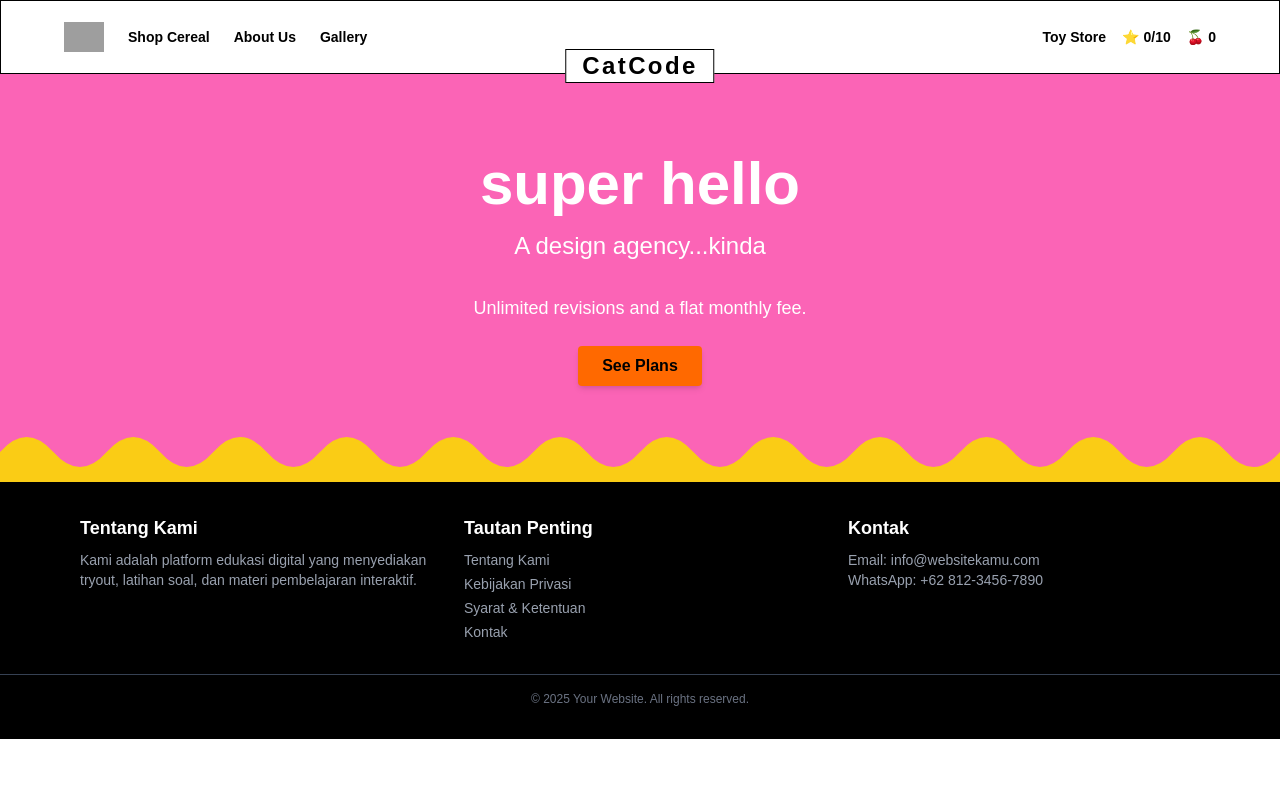
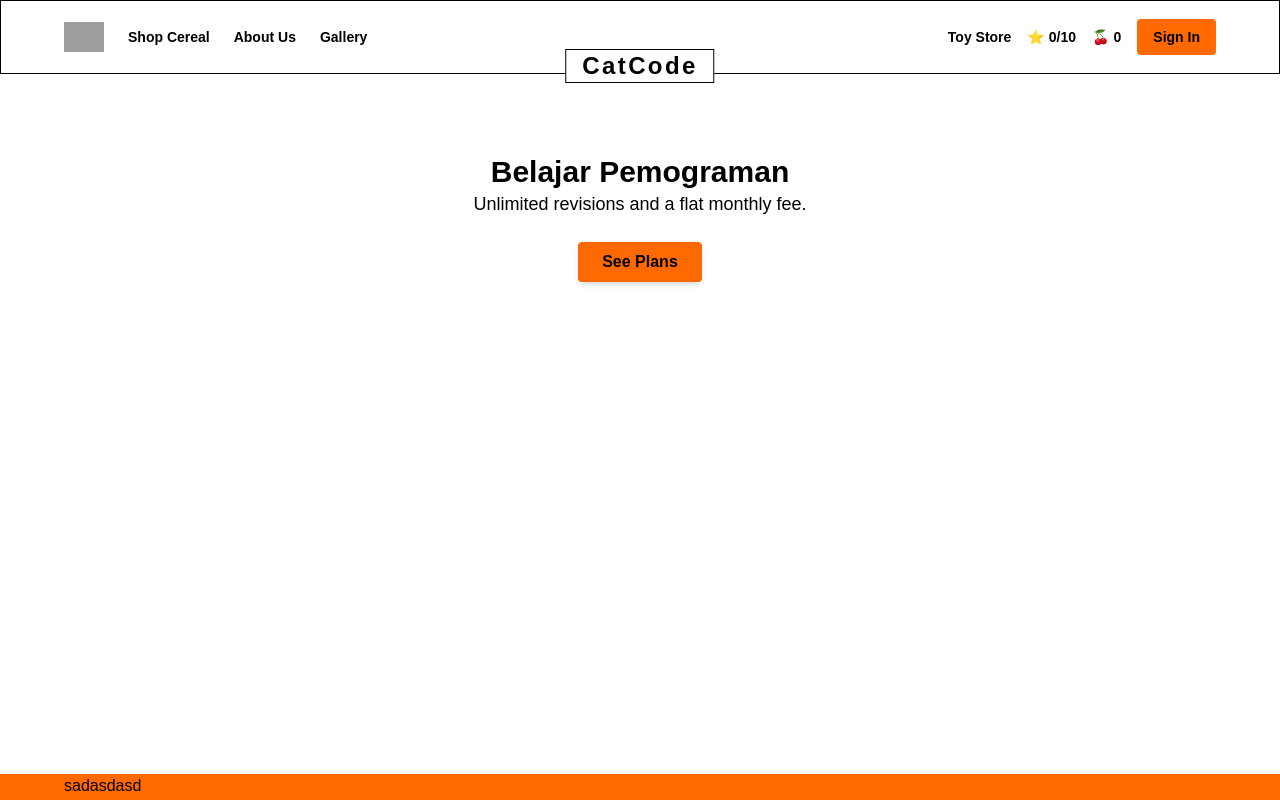
Before and after one commit to yudayuda78/catcode-app-nextjs, a Next.js app: page / in a window 1280 px wide. Shown: the top 800 px of the page. Built offline with nearby package versions, Linux system fonts and the light colour scheme; grey boxes are pictures that could not be loaded.

Commit message:
Style : homepage style

```diff
--- a/src/app/page.tsx
+++ b/src/app/page.tsx
@@ -6,16 +6,19 @@ import Navbar from '@/components/Navbar'
 export default function Home() {
   return (
     <div>
-      <Navbar/>
-    <Section
-  title="super hello"
-  subtitle="A design agency...kinda"
->
-  <p className="text-white text-lg mb-6">Unlimited revisions and a flat monthly fee.</p>
-  <button className="bg-orange-500 text-black font-bold py-2 px-6 rounded shadow-md hover:bg-orange-400 transition">
-    See Plans
-  </button>
-</Section>
+    <Navbar/>
+    <Section backgroundColor='bg-white' height="h-[700px]">
+      <div className="max-w-6xl mx-auto px-4 text-center pt-20">
+      <p className='text-3xl font-bold'>Belajar Pemograman</p>
+      <p className=" text-lg mb-6">Unlimited revisions and a flat monthly fee.</p>
+      <button className="bg-orange-500 text-black font-bold py-2 px-6 rounded shadow-md hover:bg-orange-400 transition">
+        See Plans
+      </button>
+      </div>
+    </Section>
+   <Section backgroundColor='bg-orange-500'>
+      <p>sadasdasd</p>
+   </Section>
 
     < Footer />
     </div>
--- a/src/components/Navbar.tsx
+++ b/src/components/Navbar.tsx
@@ -42,6 +42,9 @@ export default function Navbar() {
                 <span>🍒</span>
                 <span>0</span>
             </div>
+            <button className="bg-orange-500 text-black px-4 py-2 rounded hover:bg-orange-400 transition cursor-pointer">
+            Sign In
+          </button>
             </div>
         </div>
         </nav>
--- a/src/components/Section.tsx
+++ b/src/components/Section.tsx
@@ -1,21 +1,24 @@
 import { ReactNode } from 'react';
 
 type SectionProps = {
-  title?: string;
-  subtitle?: string;
-  children?: ReactNode;
+  children?: ReactNode
+  backgroundColor?: string
+  showWave?: boolean
+  waveColor?: String
+  height?: string
 };
 
-export default function Section({ title, subtitle, children }: SectionProps) {
+export default function Section({  children, backgroundColor = 'bg-white', showWave = false, height='min-h-screen', waveColor='#f97316'}: SectionProps) {
   return (
-    <section className="relative bg-pink-400 text-black overflow-hidden pb-24">
-      <div className="max-w-6xl mx-auto px-4 text-center pt-20">
-        {title && <h1 className="text-6xl font-extrabold text-white mb-4">{title}</h1>}
-        {subtitle && <h2 className="text-2xl font-medium text-white mb-8">{subtitle}</h2>}
+    <section className={`relative ${backgroundColor} text-black overflow-hidden pb-24 ${height}`}>
+      <div className="max-w-6xl mx-auto flex items-center justify-between">
+
         {children}
       </div>
 
       {/* Wave kecil-kecil di bawah */}
+
+      {showWave && (
       <div className="absolute bottom-0 left-0 w-full">
         <svg
           viewBox="0 0 1440 60"
@@ -23,7 +26,7 @@ export default function Section({ title, subtitle, children }: SectionProps) {
           preserveAspectRatio="none"
         >
           <path
-            fill="#facc15"
+            fill={`${waveColor}`}
             d="
               M0,30
               Q30,0 60,30
@@ -57,6 +60,7 @@ export default function Section({ title, subtitle, children }: SectionProps) {
           />
         </svg>
       </div>
+       )}
     </section>
   );
 }
```
Lines whose indentation alone changed are shown as unchanged.
